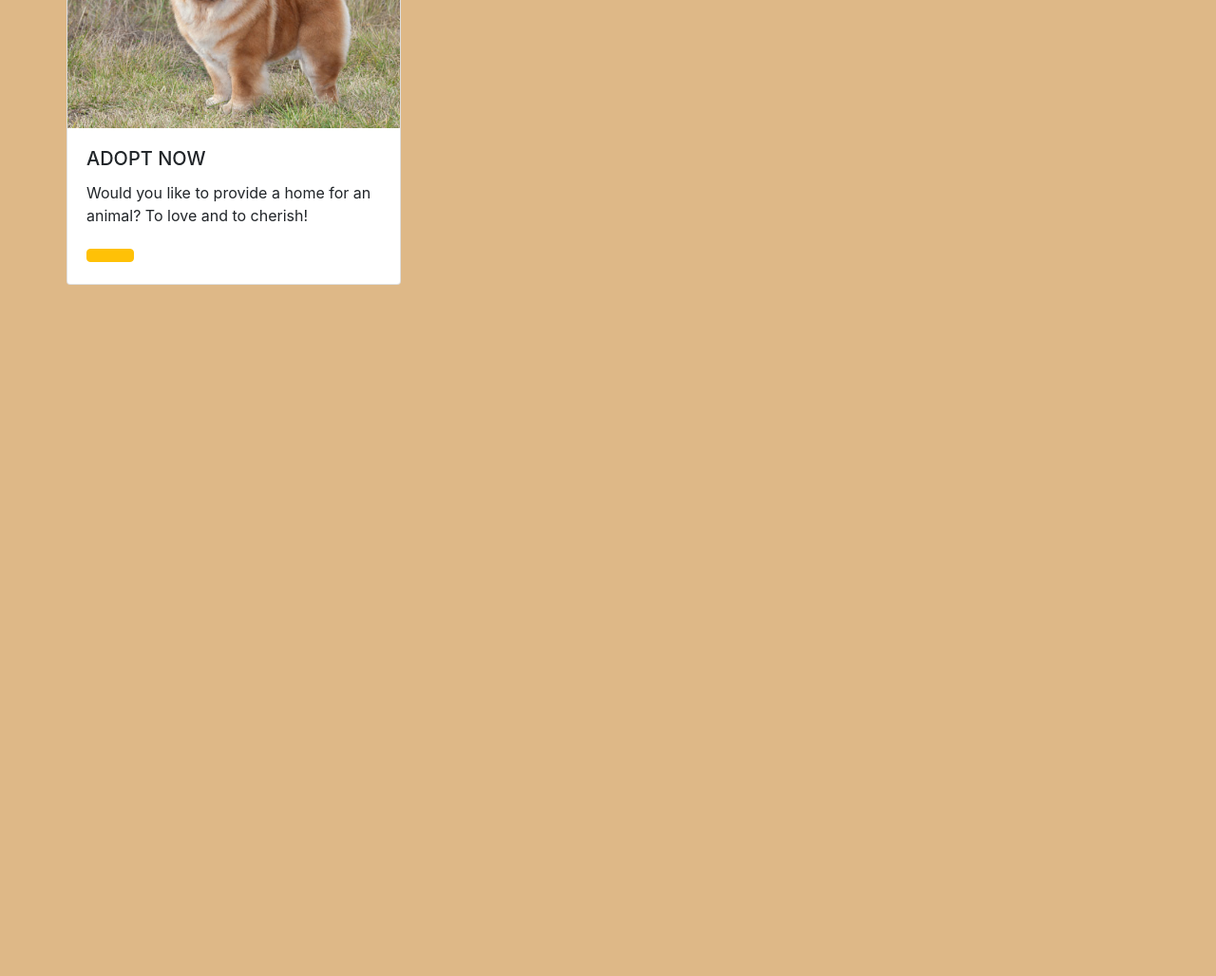
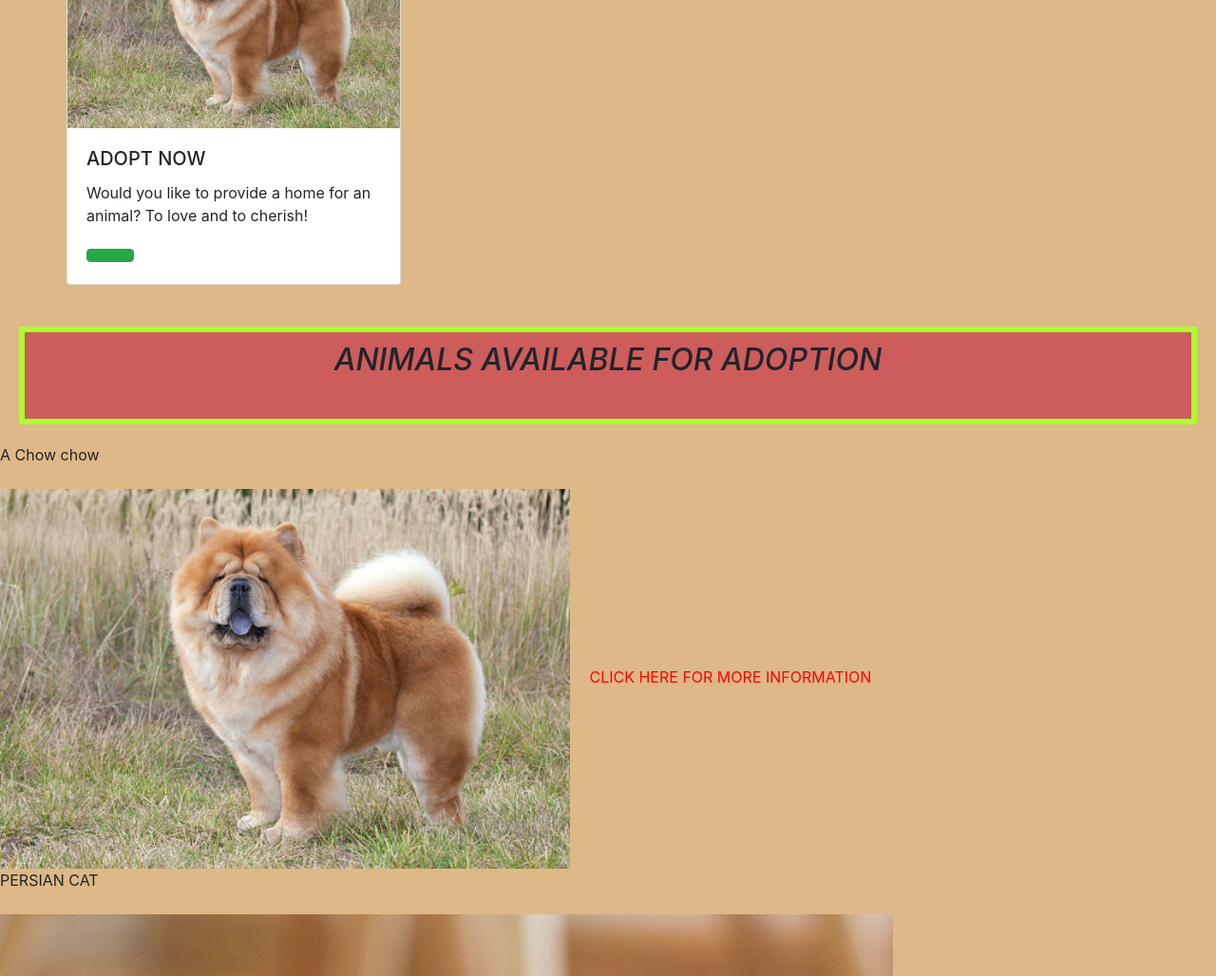
Before and after one commit to geesola/claws-and-furs, a plain HTML site: page index.html in a window 1280 px wide. Shown: the part 1001-2029 px from the top of the page at 95% size. Before the commit the page ends 1301 px from the top, so only its background shows below. Drawn offline with Linux system fonts and the light colour scheme.

Commit message:
add all animal files

```diff
--- a/css/style.css
+++ b/css/style.css
@@ -30,3 +30,13 @@ a {
 a:hover {
     color: green;
 }
+h2 {
+    text-align: center;
+    font-style: italic;
+}
+.my-class {
+    margin: 20px;
+    border: 6px solid greenyellow;
+    padding: 10px;
+    background-color: indianred;
+}
--- a/index.html
+++ b/index.html
@@ -65,11 +65,28 @@
                         <h5 class="card-title">ADOPT NOW</h5>
                         <P class="card-text">Would you like to provide a home for an animal?
                             To love and to cherish!</P>
-                        <a href="#" class="btn btn-warning"></a>
+                        <a href="#" class="btn btn-success"></a>
                         </div>
                         </div>
                         </div>
         </div>
+        <br>
+        <div class="my-class">
+        <h2>ANIMALS AVAILABLE FOR ADOPTION</h2><br>
+        </div>
+        <ul>
+            <li>A Chow chow</li><br>
+            <img src="images/chowchow.jpg" alt="dog">
+            <a href="https://en.wikipedia.org/wiki/Chow_Chow" target="_blank">CLICK HERE FOR MORE INFORMATION</a><br>
+            <li>PERSIAN CAT</li><br>
+            <img src="images/PersianCat.jpg" alt="a cat">
+            <a href="https://en.wikipedia.org/wiki/Persian_cat" target="_blank">CLICK HERE FOR MORE INFORMATION</a><br>
+            <li>ANGORA RABBIT</li><br>
+            <img src="images/rabbit.jpg" alt="a RABBIT">
+            <a href="https://en.wikipedia.org/wiki/Angora_rabbit" target="_blank">CLICK HERE FOR MORE INFORMATION</a><br>
+
+
+        </ul>
     </header>
 
 </body>
```
Also changed, not shown: images/PersianCat.jpg (added), images/rabbit.jpg (added).
